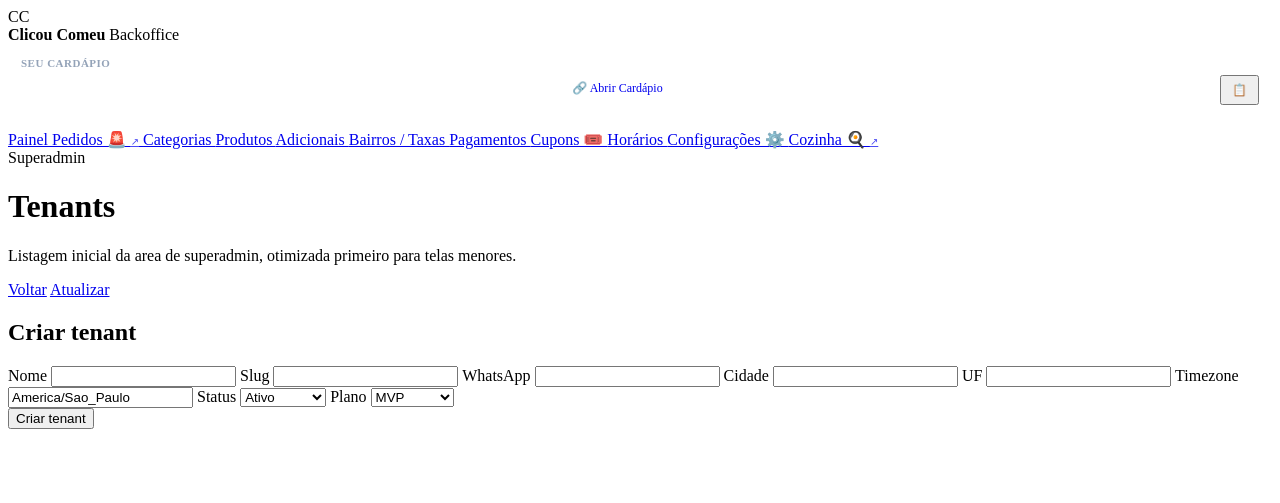
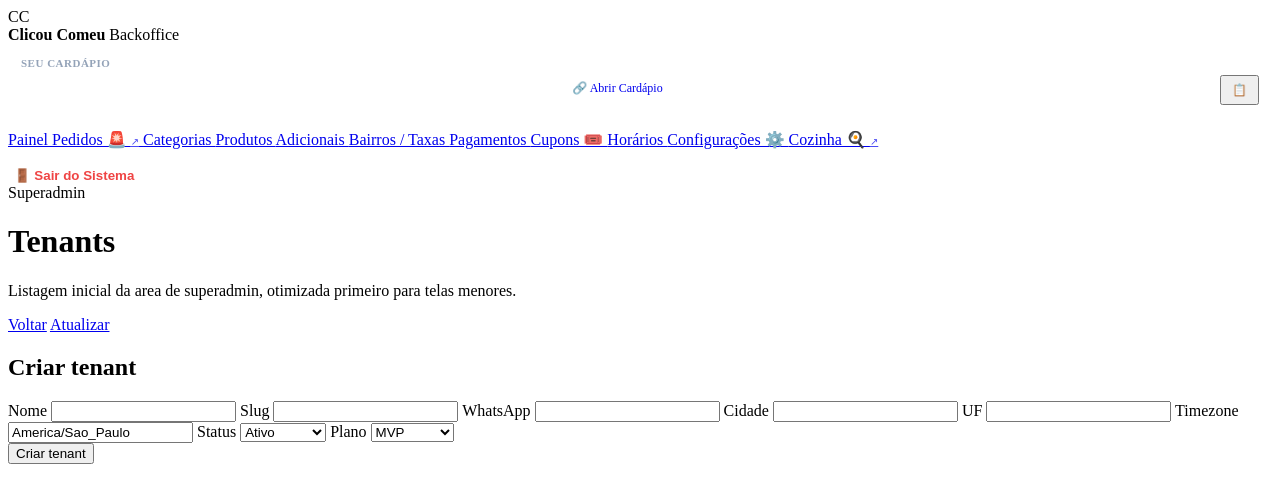
Before and after one commit to drcfilho/clicoucomeu, a PHP site: template app/Views/admin/tenants.php in a window 1280 px wide. Shown: the top 503 px of the page. Run offline with PHP 8.4, Linux system fonts and the light colour scheme; the template is opened without the code that fills it, so the values that code supplies are empty.

Commit message:
feat(sidebar): adiciona botão '🚪 Sair do Sistema' no rodape da barra lateral

```diff
--- a/app/Views/partials/backoffice-sidebar.php
+++ b/app/Views/partials/backoffice-sidebar.php
@@ -58,6 +58,14 @@ if ($sessionPerfil === 'superadmin') {
             </a>
         <?php endforeach; ?>
     </nav>
+
+    <div style="margin-top: auto; padding-top: 16px; border-top: 1px solid rgba(255,255,255,0.1);">
+        <form method="post" action="/logout">
+            <button type="submit" class="backoffice-sidebar-link" style="width: 100%; border: none; background: transparent; cursor: pointer; text-align: left; color: #ef4444; font-weight: 600;">
+                🚪 Sair do Sistema
+            </button>
+        </form>
+    </div>
 </aside>
 
 <script>
```
